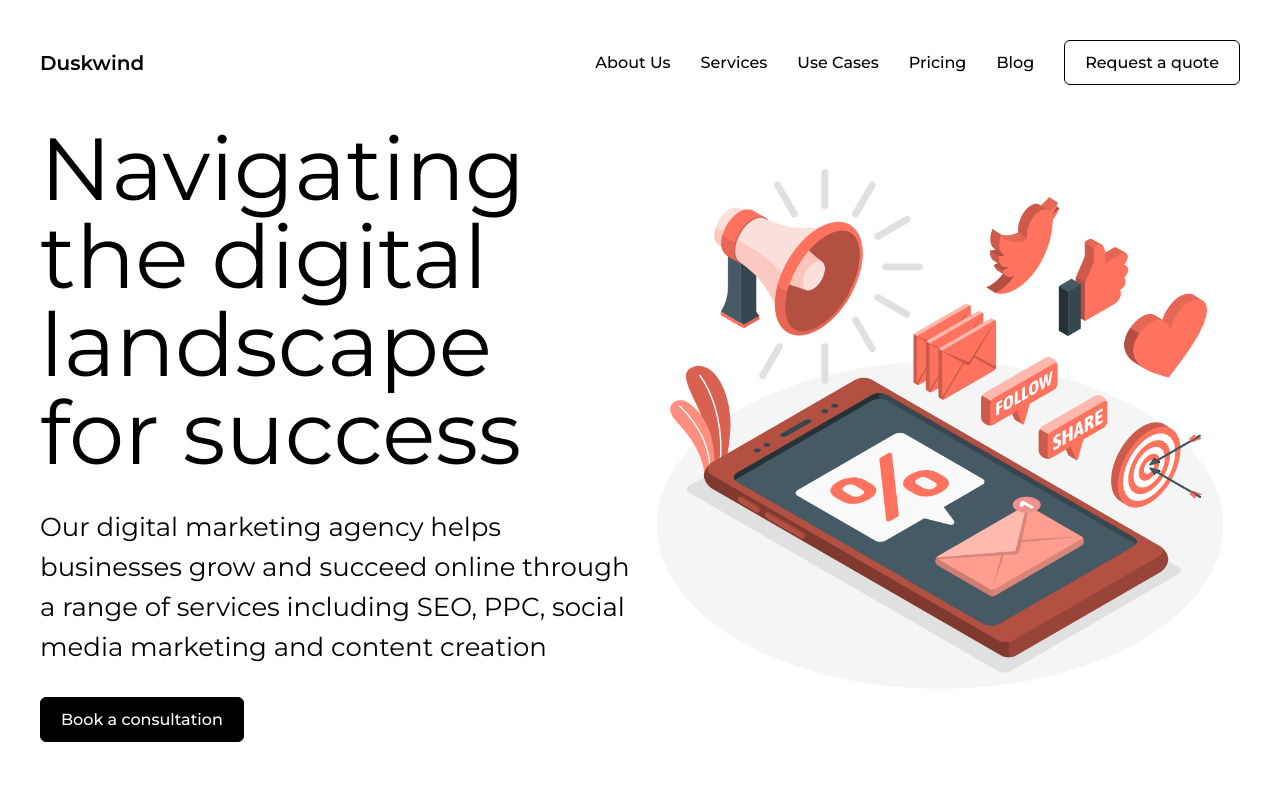
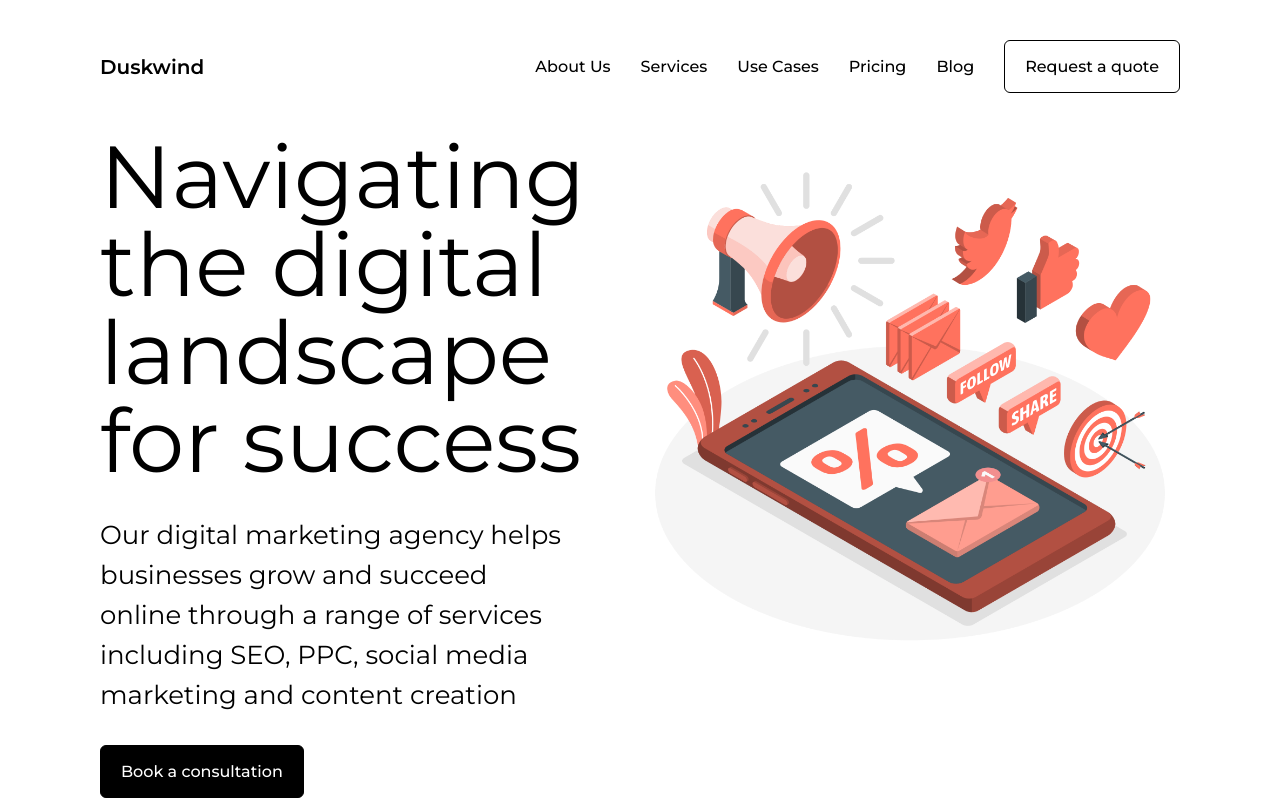
Before and after one commit to kharljhon14/duskwind, a React (Vite) app: page / in a window 1280 px wide. Built offline with nearby package versions, Linux system fonts and the light colour scheme; a web font is replaced by a local one.

Commit message:
[Style] Update global margin

```diff
--- a/src/components/header/header.css
+++ b/src/components/header/header.css
@@ -35,7 +35,7 @@
             border-radius: .6rem;
             font-size: 1.6rem;
             font-weight: 500;
-            padding: 1.2rem 2rem;
+            padding: 1.6rem 2rem;
             cursor: pointer;
         }
     }
--- a/src/features/hero/hero.css
+++ b/src/features/hero/hero.css
@@ -4,7 +4,6 @@
 
     & .content {
         flex: 1;
-
         display: flex;
         flex-direction: column;
         justify-content: center;
@@ -26,7 +25,7 @@
             border-radius: .6rem;
             font-size: 1.6rem;
             font-weight: 500;
-            padding: 1.2rem 2rem;
+            padding: 1.6rem 2rem;
             cursor: pointer;
         }
 
--- a/src/index.css
+++ b/src/index.css
@@ -134,7 +134,7 @@ table {
 html {
   font-family: "Montserrat", sans-serif;
   font-size: 62.5%;
-  margin: 0 4rem;
+  margin: 0 10rem;
 }
 
 button {
```
